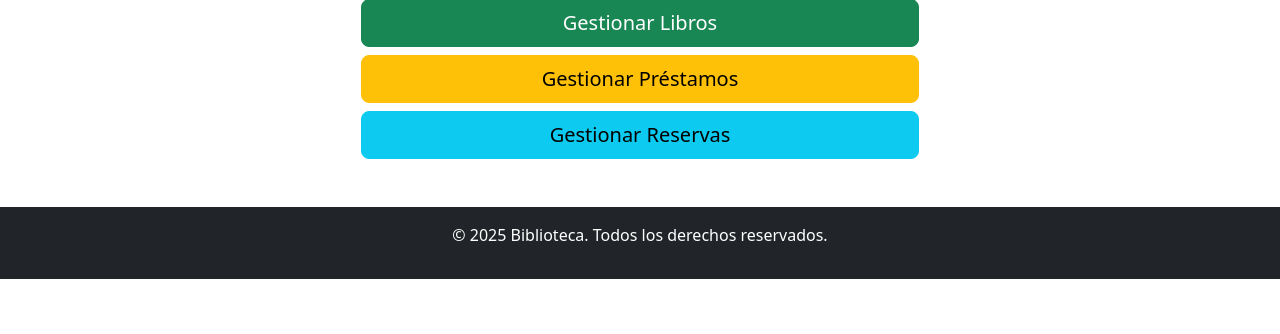
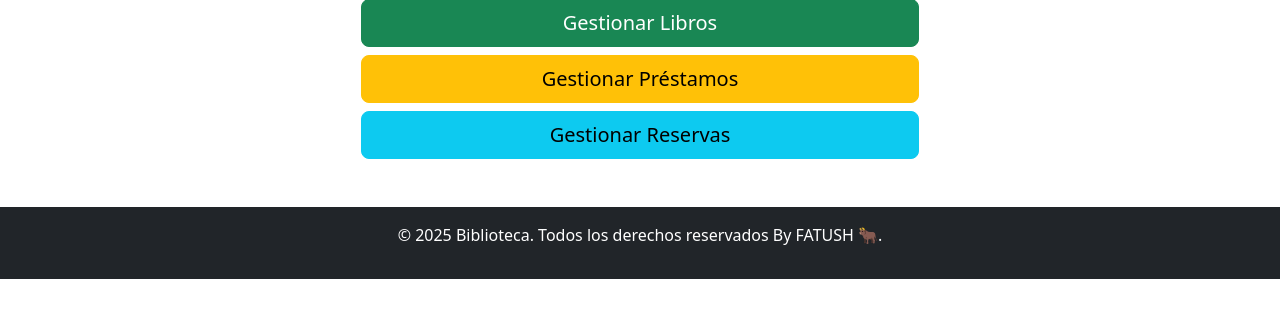
Before and after one commit to fatbunny415/biblioteca_crud, a Flask app: page / in a window 1280 px wide. Shown: the part 233-567 px from the top of the page. Run offline with Flask 3, Linux system fonts and the light colour scheme.

```diff
--- a/templates/base.html
+++ b/templates/base.html
@@ -24,7 +24,7 @@
         {% block content %}{% endblock %}
     </div>
     <footer class="bg-dark text-center text-white py-3 mt-5">
-        <p>&copy; 2025 Biblioteca. Todos los derechos reservados.</p>
+        <p>&copy; 2025 Biblioteca. Todos los derechos reservados By FATUSH 🐂.</p>
     </footer>
 </body>
 </html>
```
